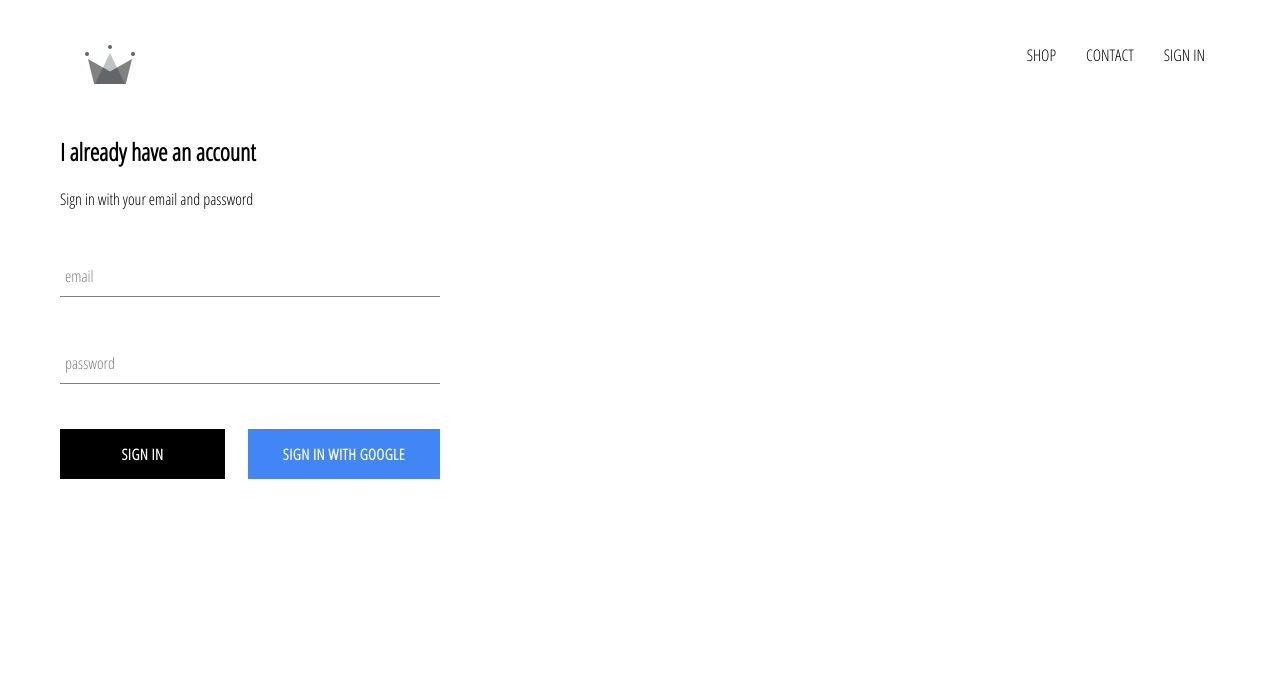
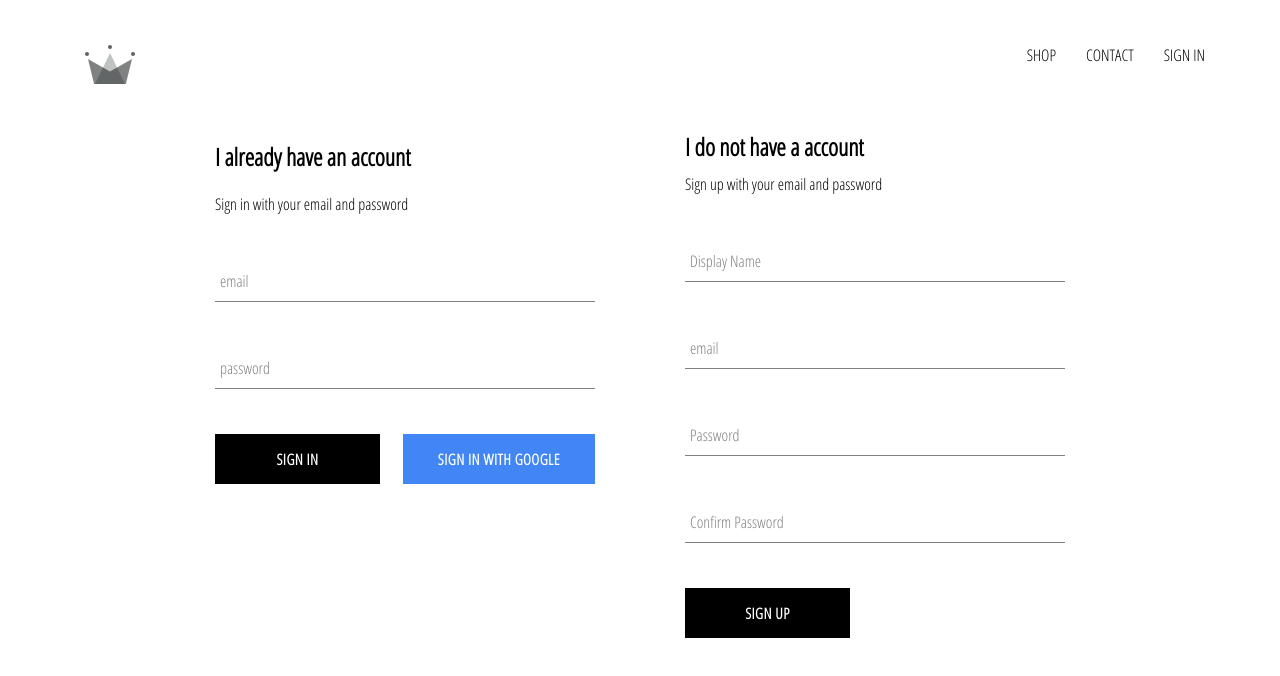
Before and after one commit to hanthienduc/crwn-clothing, a React (Create React App) app: page /signin in a window 1280 px wide. Shown: the top 676 px of the page. Built offline with nearby package versions, Linux system fonts and the light colour scheme; no server answers.

Commit message:
implemented firebase utils, included ability to store authenticated users into our firestore database

```diff
--- a/src/App.js
+++ b/src/App.js
@@ -6,7 +6,7 @@
 import ShopPage from "./pages/shop/shop.component";
 import SignInAndSignUpPage from "./pages/sign-in-and-sign-up/sign-in-and-sign-up.component";
 import Header from "./components/header/header.component";
-import { auth } from "./firebase/firebase.utils";
+import { auth, createdUserProfileDocument } from "./firebase/firebase.utils";
 
 class App extends React.Component {
   constructor() {
@@ -20,10 +20,25 @@
   unsubscribeFromAuth = null;
 
   componentDidMount() {
-    this.unsubscribeFromAuth = auth.onAuthStateChanged((user) => {
-      this.setState({ currentUser: user });
+    this.unsubscribeFromAuth = auth.onAuthStateChanged(async (userAuth) => {
+      if (userAuth) {
+        // if there is no doc
+        const userRef = await createdUserProfileDocument(userAuth);
 
-      console.log(user);
+        userRef.onSnapshot((snapshot) => {
+          this.setState({
+            currentUser: {
+              id: snapshot.id,
+              ...snapshot.data(),
+            },
+          });
+
+          console.log(this.state);
+        });
+      } else {
+        // if user logout, set user to null
+        this.setState({ currentUser: userAuth });
+      }
     });
   }
 
--- /dev/null
+++ b/src/components/sign-up/sign-up.component.jsx
@@ -0,0 +1,107 @@
+import React from "react";
+
+import FormInput from "../form-input/form-input.component";
+
+import CustomButton from "../custom-button/custom-button.component";
+
+import { auth, createdUserProfileDocument } from "../../firebase/firebase.utils";
+
+import "./sign-up.style.scss";
+
+class SignUp extends React.Component {
+  constructor() {
+    super();
+
+    this.state = {
+      displayName: "",
+      email: "",
+      password: "",
+      confirmPassword: "",
+    };
+  }
+
+  handleSubmit = async (event) => {
+    event.preventDefault();
+
+    const { displayName, email, password, confirmPassword } = this.state;
+
+    if (password !== confirmPassword) {
+      alert("password don't match");
+      return;
+    }
+    try {
+      const { user } = await auth.createUserWithEmailAndPassword(
+        email,
+        password
+      );
+
+      await createdUserProfileDocument(user, { displayName });
+
+      this.setState({
+        displayName: "",
+        email: "",
+        password: "",
+        confirmPassword: "",
+      });
+
+    } catch (error) {
+      console.log(error);
+    }
+  };
+
+  handleChange = event => {
+      const {name, value} = event.target;
+
+      this.setState({[name]: value});
+  }
+
+  render() {
+    const { displayName, email, password, confirmPassword } = this.state;
+    return (
+      <div className="sign-up">
+        <h2 className="title">I do not have a account</h2>
+        <span>Sign up with your email and password</span>
+        <form className="sign-up-form" onSubmit={this.handleSubmit}>
+          <FormInput
+            type="text"
+            name="displayName"
+            value={displayName}
+            onChange={this.handleChange}
+            label="Display Name"
+            required
+          />
+
+          <FormInput
+            type="email"
+            name="email"
+            value={email}
+            onChange={this.handleChange}
+            label="email"
+            required
+          />
+
+          <FormInput
+            type="password"
+            name="password"
+            value={password}
+            onChange={this.handleChange}
+            label="Password"
+            required
+          />
+
+          <FormInput
+            type="password"
+            name="confirmPassword"
+            value={confirmPassword}
+            onChange={this.handleChange}
+            label="Confirm Password"
+            required
+          />
+          <CustomButton type="submit"> SIGN UP </CustomButton>
+        </form>
+      </div>
+    );
+  }
+}
+
+export default SignUp;
--- /dev/null
+++ b/src/components/sign-up/sign-up.style.scss
@@ -0,0 +1,9 @@
+.sign-up {
+    display: flex;
+    flex-direction: column;
+    width: 380px;
+
+    .title {
+        margin: 10px 0;
+    }
+}
--- a/src/firebase/firebase.utils.js
+++ b/src/firebase/firebase.utils.js
@@ -12,6 +12,31 @@
   measurementId: "G-ZYJRS91PLW",
 };
 
+export const createdUserProfileDocument = async (userAuth, additionalData) => {
+  if (!userAuth) return;
+
+  const userRef = firestore.doc(`users/${userAuth.uid}`);
+
+  const snapshot = await userRef.get();
+
+  if (!snapshot.exists) {
+    const { displayName, email } = userAuth;
+    const createdAt = new Date();
+    try {
+      await userRef.set({
+        displayName,
+        email,
+        createdAt,
+        ...additionalData,
+      });
+    } catch (error) {
+      console.log("error creating user", error.message);
+    }
+  }
+
+  return userRef;
+};
+
 firebase.initializeApp(config);
 
 export const auth = firebase.auth();
--- a/src/pages/sign-in-and-sign-up/sign-in-and-sign-up.component.jsx
+++ b/src/pages/sign-in-and-sign-up/sign-in-and-sign-up.component.jsx
@@ -3,10 +3,12 @@
 import './sign-in-and-sign-up.style.scss';
 
 import SignIn from '../../components/sign-in/sign-in.component';
+import SignUp from '../../components/sign-up/sign-up.component';
 
 const SignInAndSignUpPage = () => (
     <div className='sign-in-and-sign-up'>
         <SignIn />
+        <SignUp />
     </div>
 )
 
--- a/src/pages/sign-in-and-sign-up/sign-in-and-sign-up.style.scss
+++ b/src/pages/sign-in-and-sign-up/sign-in-and-sign-up.style.scss
@@ -0,0 +1,6 @@
+.sign-in-and-sign-up {
+    width: 850px;
+    display: flex;
+    justify-content: space-between;
+    margin: 30px auto;
+}
```
